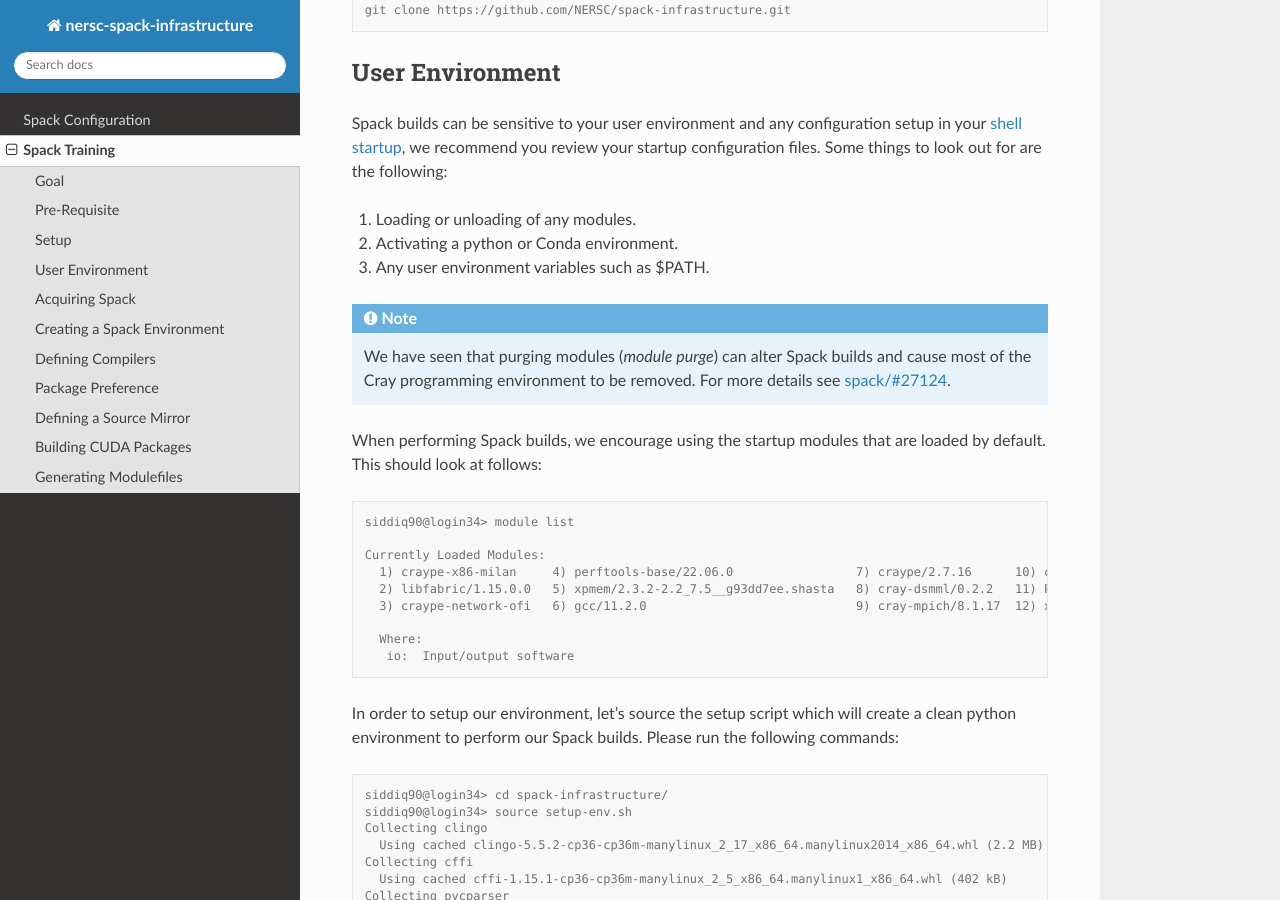
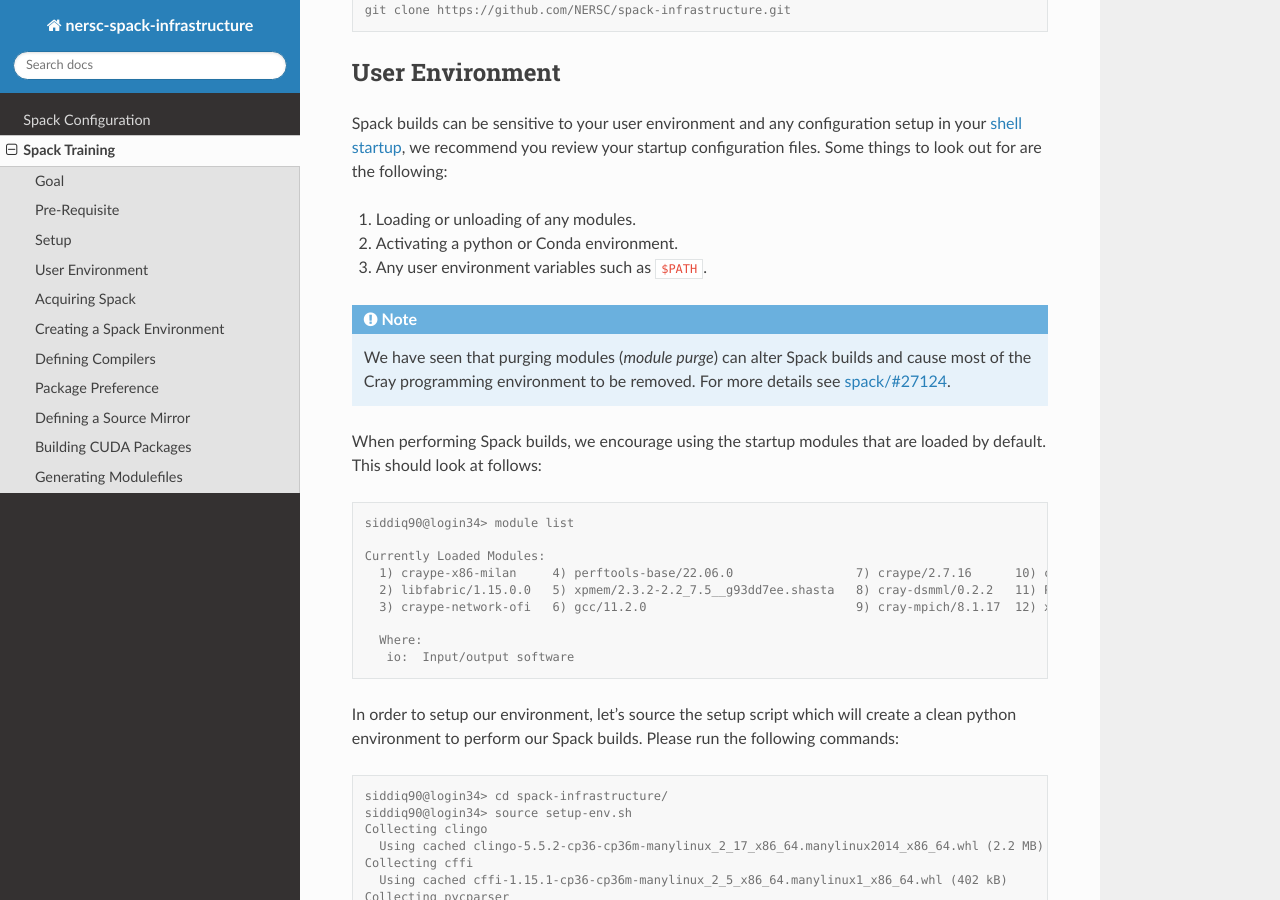
Before and after one commit to NERSC/spack-infrastructure, a Sphinx documentation site: the page built from docs/spack_training.rst, in a window 1280 px wide and 900 px high, scrolled down 629 px. Built offline with Sphinx 7.4.7 and the Read the Docs theme 2.0.0, drawn with Linux system fonts in a browser that asks for light colours.

Commit message:
more words to code

```diff
--- a/docs/spack_training.rst
+++ b/docs/spack_training.rst
@@ -40,7 +40,7 @@
 
 1. Loading or unloading of any modules.
 2. Activating a python or Conda environment.
-3. Any user environment variables such as $PATH.
+3. Any user environment variables such as ``$PATH``.
 
 .. note::
    We have seen that purging modules (`module purge`) can alter Spack builds and cause most of the Cray programming environment
```
